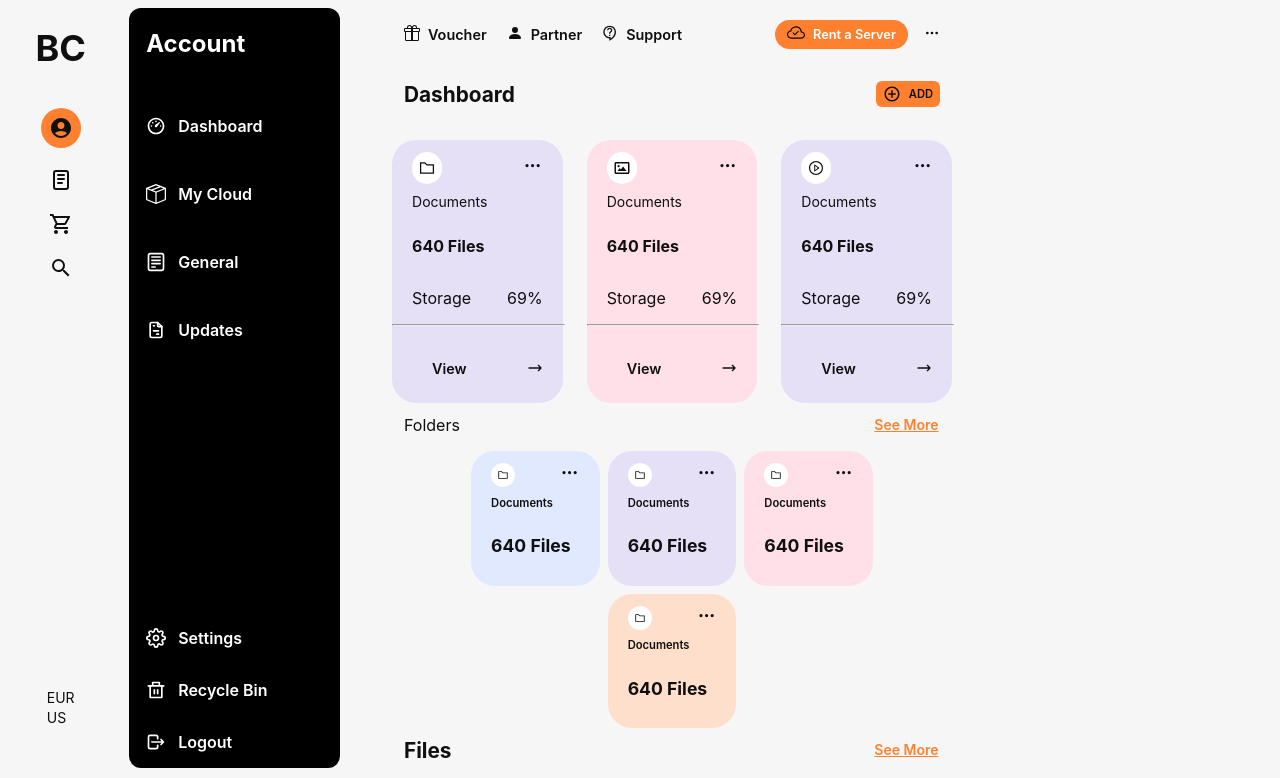
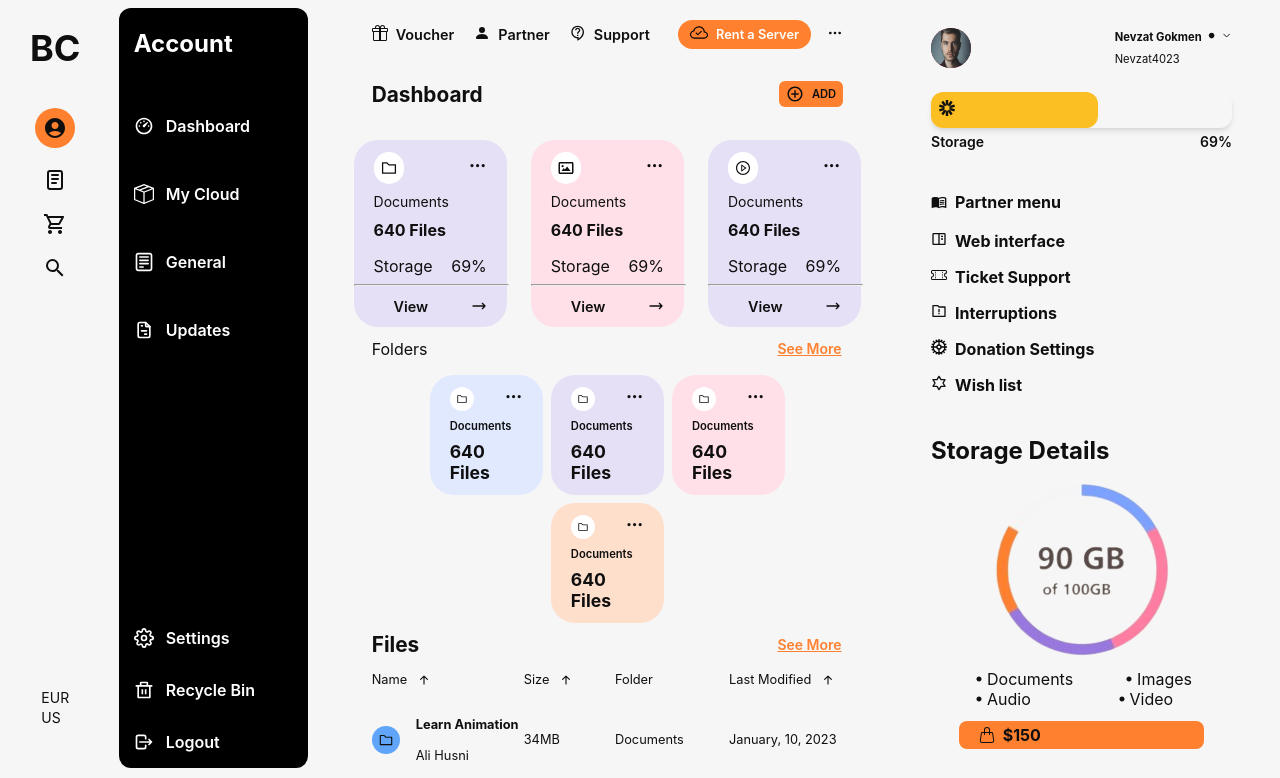
Before and after one commit to wwdfdo/bethel-cloud, a React (Vite) app: page / in a window 1280 px wide. Shown: the top 778 px of the page. Built offline with nearby package versions, Linux system fonts and the light colour scheme.

Commit message:
added right side section

```diff
--- a/src/App.jsx
+++ b/src/App.jsx
@@ -2,6 +2,7 @@ import "./App.css";
 import BethelCloud from "./components/BethelCloud/BethelCloud";
 import BethelLeftSideBar from "./components/BethelLeftSideBar/BethelLeftSideBar";
 import BethelMainDashBoard from "./components/BethelMainDashBoard/BethelMainDashBoard";
+import BethelRightSideBar from "./components/BethelRightSideBar/BethelRightSideBar";
 
 function App() {
   return (
@@ -9,6 +10,7 @@ function App() {
       <BethelLeftSideBar />
       <BethelCloud />
       <BethelMainDashBoard />
+      <BethelRightSideBar />
     </div>
   );
 }
--- a/src/components/BethelMainDashBoard/BethelMainDashBoard.css
+++ b/src/components/BethelMainDashBoard/BethelMainDashBoard.css
@@ -155,6 +155,7 @@
   padding-right: 1.25rem;
   font-weight: 700;
   color: 1.1rem;
+  margin: 0;
 }
 
 .bmdb-percentage-meter-wrapper {
@@ -200,6 +201,7 @@
 hr {
   background-color: #000000;
   width: 100%;
+  margin: 0;
 }
 
 .bmdb-percentage-view-button {
@@ -214,6 +216,7 @@ hr {
 .bmdb-percentage-view-button p {
   font-weight: 600;
   font-size: 0.9rem;
+  margin: 0;
 }
 
 .bmdb-seemore-sec {
@@ -328,6 +331,7 @@ hr {
   padding-right: 1.25rem;
   font-weight: 700;
   font-size: 1.1rem;
+  margin: 0;
 }
 
 .dbmb-files-sec-container {
@@ -335,7 +339,7 @@ hr {
   margin-left: 3rem;
   margin-right: 3rem;
   flex-direction: column;
-  gap: 0.75rem;
+  gap: 1.75rem;
   font-size: 0.8rem;
 }
 
@@ -343,6 +347,7 @@ hr {
   display: flex;
 
   justify-content: space-between;
+  align-items: center;
 }
 .dbmb-files-title {
   display: flex;
@@ -381,10 +386,15 @@ hr {
 .dbmb-file-sec-text {
   display: flex;
   flex-direction: column;
-  gap: 0.25rem;
+  gap: 1rem;
 }
 
 .dbmb-file-sec-text-typo {
   font-weight: 700;
   font-size: 0.8rem;
+  margin: 0;
 }
+
+.dbmb-file-sec-small-text {
+  margin: 0;
+}
--- a/src/components/BethelMainDashBoard/BethelMainDashBoard.jsx
+++ b/src/components/BethelMainDashBoard/BethelMainDashBoard.jsx
@@ -263,7 +263,7 @@ const BethelMainDashBoard = () => {
               <p className="text-[.8rem] font-bold dbmb-file-sec-text-typo">
                 Learn Animation
               </p>
-              <p>Ali Husni</p>
+              <p className="dbmb-file-sec-small-text">Ali Husni</p>
             </div>
           </div>
           <div className=" dbmb-file-w-15 ">34MB </div>
@@ -281,7 +281,7 @@ const BethelMainDashBoard = () => {
               <p className="text-[.8rem] font-bold dbmb-file-sec-text-typo">
                 Learn Animation
               </p>
-              <p>Ali Husni</p>
+              <p className="dbmb-file-sec-small-text">Ali Husni</p>
             </div>
           </div>
           <div className=" dbmb-file-w-15 ">34MB </div>
@@ -299,7 +299,7 @@ const BethelMainDashBoard = () => {
               <p className="text-[.8rem] font-bold dbmb-file-sec-text-typo">
                 Learn Animation
               </p>
-              <p>Ali Husni</p>
+              <p className="dbmb-file-sec-small-text">Ali Husni</p>
             </div>
           </div>
           <div className=" dbmb-file-w-15 ">34MB </div>
--- /dev/null
+++ b/src/components/BethelRightSideBar/BethelRightSideBar.css
@@ -0,0 +1,171 @@
+.brsb-wrapper {
+  display: flex;
+  padding-top: 1.25rem;
+  padding-bottom: 1.25rem;
+  padding-left: 2.5rem;
+  padding-right: 2.5rem;
+  flex-direction: column;
+  justify-content: space-between;
+  align-items: center;
+  width: 25%;
+}
+
+.brsb-container {
+  display: flex;
+  flex-direction: column;
+  width: 100%;
+  gap: 2.5rem;
+}
+
+.brsb-storage-sec {
+  display: flex;
+  flex-direction: column;
+  gap: 1.5rem;
+}
+
+.brsb-image-sec-container {
+  display: flex;
+  justify-content: space-between;
+  align-items: center;
+  font-size: 0.7rem;
+}
+
+.brsb-profile-image {
+  display: flex;
+  background-color: #7f1d1d;
+  justify-content: center;
+
+  border-radius: 9999px;
+}
+
+.brsb-profile-image img {
+  border-radius: 9999px;
+  width: 2.5rem;
+  height: 2.5rem;
+}
+
+.brsb-image-sec-container p {
+  margin: 0;
+  font-weight: 700;
+}
+
+.brsb-image-sec-text-container {
+  display: flex;
+  align-items: center;
+  gap: 0.25rem;
+  padding-bottom: 0.5rem;
+}
+
+.brsb-percentage-wrapper {
+  display: flex;
+  flex-direction: column;
+  gap: 0.25rem;
+}
+
+.brsb-percentage-container {
+  display: flex;
+  width: 100%;
+  border-radius: 0.75rem;
+  box-shadow: 0 4px 6px -1px rgba(0, 0, 0, 0.1),
+    0 2px 4px -1px rgba(0, 0, 0, 0.06);
+}
+
+.brsb-percentage {
+  padding-top: 0.5rem;
+  padding-bottom: 0.5rem;
+  padding-left: 0.5rem;
+  padding-right: 0.5rem;
+  background-color: #fbbf24;
+  width: 50%;
+  border-radius: 0.75rem;
+}
+
+.brsb-percentage-text-container {
+  display: flex;
+  font-size: 0.875rem;
+  line-height: 1.25rem;
+  font-weight: 600;
+  justify-content: space-between;
+}
+
+.brsb-menu-container {
+  display: flex;
+  font-weight: 700;
+  flex-direction: column;
+  gap: 1.2rem;
+  color: 0.9rem;
+}
+
+.brsb-menu-container-title {
+  display: flex;
+  align-items: center;
+  gap: 0.5rem;
+}
+
+.brsb-menu-list {
+  display: flex;
+  flex-direction: column;
+  gap: 1rem;
+}
+
+.brsb-storage-diagram {
+  display: flex;
+  flex-direction: column;
+  gap: 1rem;
+}
+
+.brsb-storage-diagram-title {
+  font-size: 1.5rem;
+  line-height: 2rem;
+  font-weight: 700;
+}
+
+.brsb-storage-diagram-container {
+  display: flex;
+  flex-direction: column;
+  gap: 0.75rem;
+}
+
+.brsb-storage-diagram-container-img {
+  display: flex;
+  justify-content: center;
+}
+
+.brsb-storage-diagram-text-container {
+  display: flex;
+  margin-left: 2.5rem;
+  margin-right: 2.5rem;
+  flex-direction: column;
+}
+
+.brsb-storage-diagram-text-wrapper1 {
+  display: flex;
+  justify-content: space-between;
+  gap: 3rem;
+}
+.brsb-storage-diagram-text-wrapper2 {
+  display: flex;
+  justify-content: space-between;
+  gap: 4rem;
+}
+
+.brsb-storage-diagram-w12 {
+  display: flex;
+  align-items: center;
+  width: 50%;
+}
+
+.brsb-storage-button-container {
+  display: flex;
+  padding-top: 0.25rem;
+  padding-bottom: 0.25rem;
+  padding-left: 1.25rem;
+  margin-left: auto;
+  margin-right: auto;
+  align-items: center;
+  width: 75%;
+  border-radius: 0.5rem;
+  gap: 0.5rem;
+  background: #ff8130;
+  font-weight: 700;
+}
--- /dev/null
+++ b/src/components/BethelRightSideBar/BethelRightSideBar.jsx
@@ -0,0 +1,139 @@
+import React from "react";
+import { AiOutlineQuestionCircle } from "react-icons/ai";
+import { BiRightArrowCircle } from "react-icons/bi";
+import { BsCloudCheck } from "react-icons/bs";
+import { BsPlusCircle } from "react-icons/bs";
+import { GrCircleInformation } from "react-icons/gr";
+import { MdOutlineMenuBook } from "react-icons/md";
+import { SiJsonwebtokens } from "react-icons/si";
+import { BiBookContent } from "react-icons/bi";
+import { CgWebsite } from "react-icons/cg";
+import { BsTicketPerforated } from "react-icons/bs";
+import { RiFolderWarningLine } from "react-icons/ri";
+import { GrSettingsOption } from "react-icons/gr";
+import { TbJewishStar } from "react-icons/tb";
+import { FaFacebookF } from "react-icons/fa";
+import { AiOutlineTwitter } from "react-icons/ai";
+import { GoPrimitiveDot } from "react-icons/go";
+import { FiChevronDown } from "react-icons/fi";
+import pic from "../../images/profilepic.jpg";
+import diagram from "../../images/diagram.png";
+import { RxDotFilled } from "react-icons/rx";
+import { BsHandbag } from "react-icons/bs";
+import "./BethelRightSideBar.css";
+
+const BethelRightSideBar = () => {
+  return (
+    <div className=" w-3/12 flex flex-col justify-between items-center px-10 py-5 brsb-wrapper ">
+      <div className=" brsb-container">
+        <div className=" brsb-storage-sec">
+          <div className="brsb-image-sec-container">
+            <div className="brsb-profile-image">
+              <img src={pic} alt="" />
+            </div>
+            <div className="text-[.7rem]">
+              <div className="brsb-image-sec-text-container ">
+                <p>Nevzat Gokmen</p>
+                <p>
+                  <GoPrimitiveDot />
+                </p>
+                <p>
+                  <FiChevronDown />
+                </p>
+              </div>
+              <div>Nevzat4023</div>
+            </div>
+          </div>
+
+          <div className="brsb-percentage-wrapper">
+            <div className="brsb-percentage-container  ">
+              <div className="brsb-percentage">
+                <SiJsonwebtokens />
+              </div>
+            </div>
+            <div className="brsb-percentage-text-container">
+              <div className=" ">Storage</div>
+              <div>69%</div>
+            </div>
+          </div>
+        </div>
+        <div className="flex flex-col gap-2 text-[.9rem] font-bold brsb-menu-container ">
+          <div className=" brsb-menu-container-title">
+            <MdOutlineMenuBook />
+            <div className="">Partner menu</div>
+          </div>
+          <div className="flex flex-col gap-4 brsb-menu-list ">
+            <div className="brsb-menu-container-title">
+              <div>
+                <BiBookContent />
+              </div>
+              <div>Web interface</div>
+            </div>
+
+            <div className="brsb-menu-container-title">
+              <div>
+                <BsTicketPerforated />
+              </div>
+              <div>Ticket Support</div>
+            </div>
+            <div className="brsb-menu-container-title">
+              <div>
+                <RiFolderWarningLine />
+              </div>
+              <div>Interruptions</div>
+            </div>
+            <div className="brsb-menu-container-title">
+              <div>
+                <GrSettingsOption />
+              </div>
+              <div>Donation Settings</div>
+            </div>
+            <div className="brsb-menu-container-title">
+              <div>
+                <TbJewishStar />
+              </div>
+              <div>Wish list</div>
+            </div>
+          </div>
+        </div>
+        <div className="flex flex-col gap-4 brsb-storage-diagram ">
+          <div className="text-2xl font-bold brsb-storage-diagram-title">
+            Storage Details
+          </div>
+          <div className=" flex flex-col gap-3 brsb-storage-diagram-container ">
+            <div className=" flex justify-center brsb-storage-diagram-container-img ">
+              <img src={diagram} alt="" />
+            </div>
+            <div className="flex flex-col mx-10 brsb-storage-diagram-text-container">
+              <div className="flex justify-between gap-12 brsb-storage-diagram-text-wrapper1 ">
+                <div className="flex items-center w-1/2 brsb-storage-diagram-w12">
+                  <RxDotFilled /> <div>Documents</div>
+                </div>
+                <div className="flex items-center w-1/2 brsb-storage-diagram-w12">
+                  <RxDotFilled />
+                  <div>Images</div>
+                </div>
+              </div>
+              <div className="flex justify-between gap-16 brsb-storage-diagram-text-wrapper2 ">
+                <div className="flex items-center w-1/2 brsb-storage-diagram-w12">
+                  <RxDotFilled />
+                  <div>Audio</div>
+                </div>
+                <div className="flex items-center w-1/2 brsb-storage-diagram-w12">
+                  <RxDotFilled />
+                  <div>Video</div>
+                </div>
+              </div>
+            </div>
+            <div className="flex gap-2 items-center  pl-5 py-1 w-3/4 mx-auto rounded-lg bg-[#ff8130] brsb-storage-button-container">
+              <BsHandbag />
+              <div>$150</div>
+            </div>
+          </div>
+        </div>
+      </div>
+    </div>
+  );
+};
+
+export default BethelRightSideBar;
```
